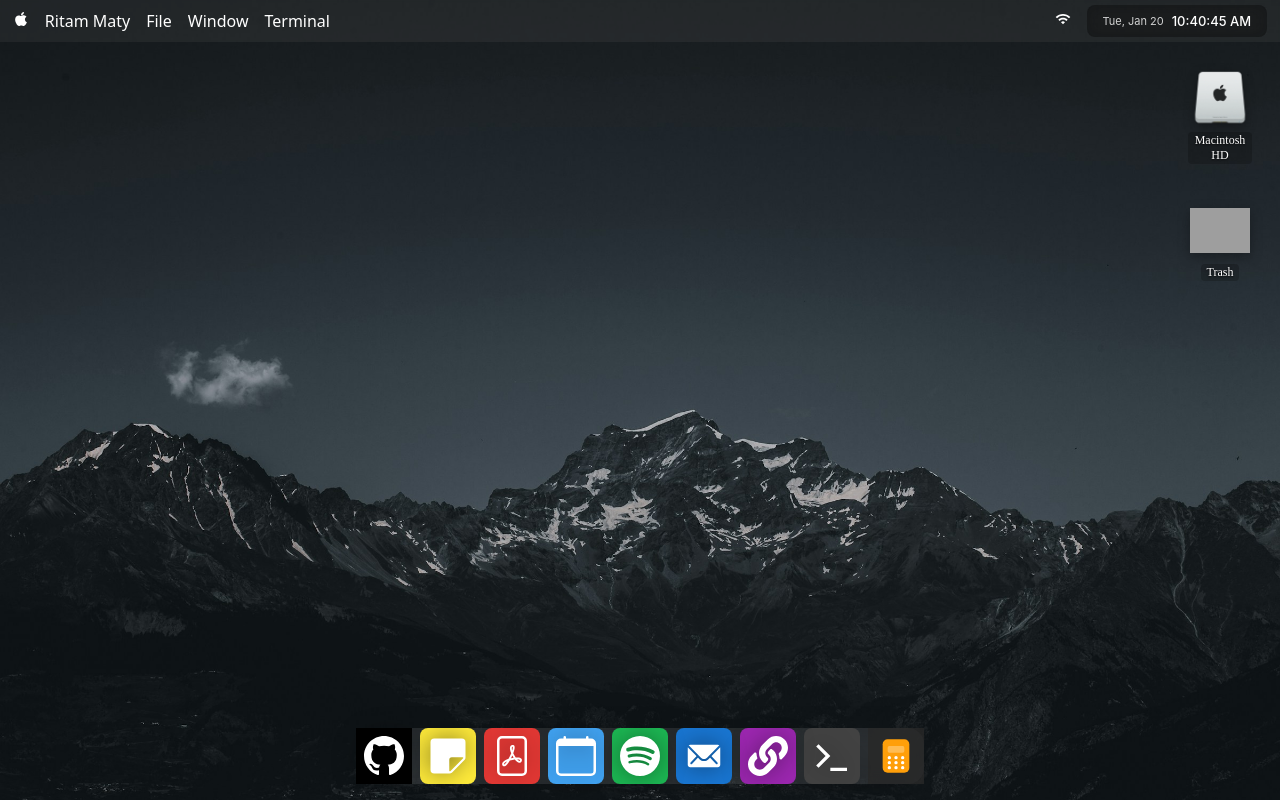
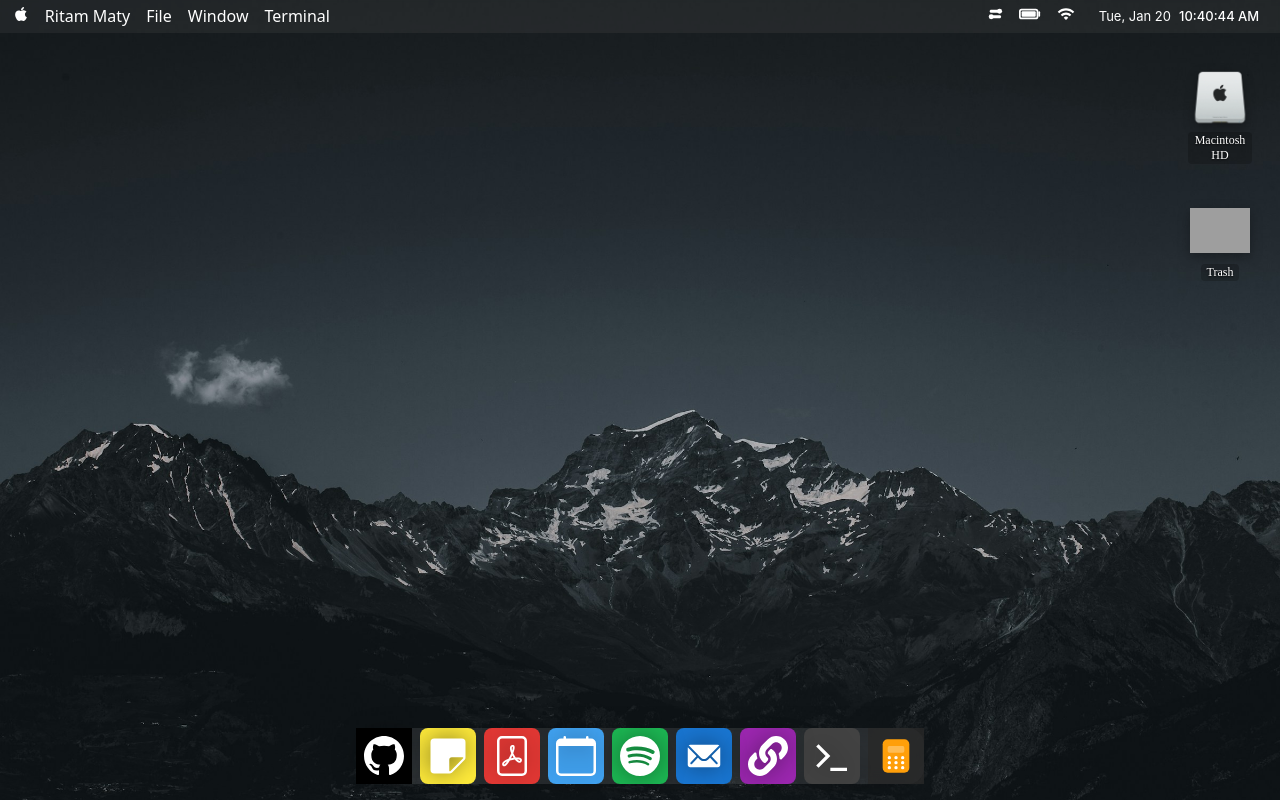
Before and after one commit to ritam-g/macos-desktop-react, a React (Vite) app: page / in a window 1280 px wide. Built offline with nearby package versions, Linux system fonts and the light colour scheme; grey boxes are pictures that could not be loaded.

Commit message:
feat: Implement boot screen, add date/time display to navigation, and refine window interaction with focus, minimize, and context menus.

```diff
--- a/src/App.jsx
+++ b/src/App.jsx
@@ -22,7 +22,10 @@ const wallpapers = [
   'mac5.jpg',
 ]
 
+import BootScreen from './components/BootScreen'
+
 function App() {
+  const [booting, setBooting] = useState(true)
   const [windowBox, setwindowBox] = useState({
     github: false,
     note: false,
@@ -129,6 +132,10 @@ function App() {
 
     return () => clearInterval(interval)
   }, [])
+
+  if (booting) {
+    return <BootScreen onComplete={() => setBooting(false)} />
+  }
 
   return (
     <main
--- /dev/null
+++ b/src/components/BootScreen.jsx
@@ -0,0 +1,38 @@
+import React, { useEffect, useState } from 'react'
+import './BootScreen.scss'
+
+function BootScreen({ onComplete }) {
+    const [progress, setProgress] = useState(0)
+
+    useEffect(() => {
+        const interval = setInterval(() => {
+            setProgress(prev => {
+                if (prev >= 100) {
+                    clearInterval(interval)
+                    setTimeout(onComplete, 500) // Wait a bit after 100%
+                    return 100
+                }
+                return prev + 1
+            })
+        }, 30) // Adjust speed here
+
+        return () => clearInterval(interval)
+    }, [onComplete])
+
+    return (
+        <div className="boot-screen">
+            <div className="logo">
+                {/* Ensure this path is correct based on your public folder */}
+                <img src="/navbar-icons/apple.svg" alt="Apple Logo" />
+            </div>
+            <div className="progress-bar">
+                <div
+                    className="progress-fill"
+                    style={{ width: `${progress}%` }}
+                ></div>
+            </div>
+        </div>
+    )
+}
+
+export default BootScreen
--- /dev/null
+++ b/src/components/BootScreen.scss
@@ -0,0 +1,42 @@
+.boot-screen {
+    position: fixed;
+    top: 0;
+    left: 0;
+    width: 100vw;
+    height: 100vh;
+    background-color: #000;
+    z-index: 9999;
+    display: flex;
+    flex-direction: column;
+    justify-content: center;
+    align-items: center;
+    color: white;
+
+    .logo {
+        margin-bottom: 50px;
+        filter: invert(1); // Make black logo white if it's an SVG
+        width: 80px;
+        height: 80px;
+
+        img {
+            width: 100%;
+            height: 100%;
+        }
+    }
+
+    .progress-bar {
+        width: 200px;
+        height: 6px;
+        background-color: #333;
+        border-radius: 4px;
+        overflow: hidden;
+
+        .progress-fill {
+            height: 100%;
+            background-color: #fff;
+            width: 0%;
+            border-radius: 4px;
+            transition: width 0.1s linear;
+        }
+    }
+}
--- a/src/components/DateTime.jsx
+++ b/src/components/DateTime.jsx
@@ -27,22 +27,18 @@ function DateTime() {
   return (
     <div
       style={{
-        padding: "8px 16px",
-        backgroundColor: "rgba(0, 0, 0, 0.4)",
-        borderRadius: "8px",
+        padding: "0 8px",
         color: "#fff",
         fontSize: "13px",
         display: "flex",
         alignItems: "center",
         gap: "8px",
-        fontFamily:
-          '-apple-system, BlinkMacSystemFont, "Segoe UI", sans-serif',
+        fontFamily: '-apple-system, BlinkMacSystemFont, "Segoe UI", sans-serif',
         textAlign: "center",
-        minWidth: "110px",
-        backdropFilter: "blur(8px)",
+        cursor: "default"
       }}
     >
-       <div style={{ fontSize: "11px", opacity: 0.8 }}>{dateString}</div>
+      <div style={{ fontWeight: 400 }}>{dateString}</div>
       <div style={{ fontWeight: 500 }}>{timeString}</div>
 
     </div>
--- a/src/components/Nav.jsx
+++ b/src/components/Nav.jsx
@@ -56,7 +56,24 @@ function Nav({ windowBox, setwindowBox, focusWindow }) {
             </div>
             <div className="right">
                 <div className="nav-item">
-                    <img src="navbar-icons/wifi.svg" alt="img" />
+                    {/* Control Center */}
+                    <svg width="18" height="18" viewBox="0 0 29 29" fill="none" xmlns="http://www.w3.org/2000/svg">
+                        <path d="M7.5 19C7.5 17.6193 8.61929 16.5 10 16.5H23.5C24.8807 16.5 26 17.6193 26 19C26 20.3807 24.8807 21.5 23.5 21.5H10C8.61929 21.5 7.5 20.3807 7.5 19Z" fill="white" />
+                        <path d="M7.5 10C7.5 8.61929 8.61929 7.5 10 7.5H23.5C24.8807 7.5 26 8.61929 26 10C26 11.3807 24.8807 12.5 23.5 12.5H10C8.61929 12.5 7.5 11.3807 7.5 10Z" fill="white" />
+                        <circle cx="10" cy="19" r="4" fill="white" />
+                        <circle cx="23.5" cy="10" r="4" fill="white" />
+                    </svg>
+                </div>
+                <div className="nav-item">
+                    {/* Battery 100% */}
+                    <svg width="22" height="18" viewBox="0 0 25 12" fill="none" xmlns="http://www.w3.org/2000/svg">
+                        <rect x="1" y="1" width="20" height="10" rx="2" stroke="white" strokeWidth="2" />
+                        <rect x="3" y="3" width="16" height="6" rx="1" fill="white" />
+                        <path d="M23 4V8" stroke="white" strokeWidth="2" strokeLinecap="round" />
+                    </svg>
+                </div>
+                <div className="nav-item">
+                    <img src="navbar-icons/wifi.svg" alt="img" style={{ width: '18px' }} />
                 </div>
                 <div className="nav-item">
                     <DateTime />
```
